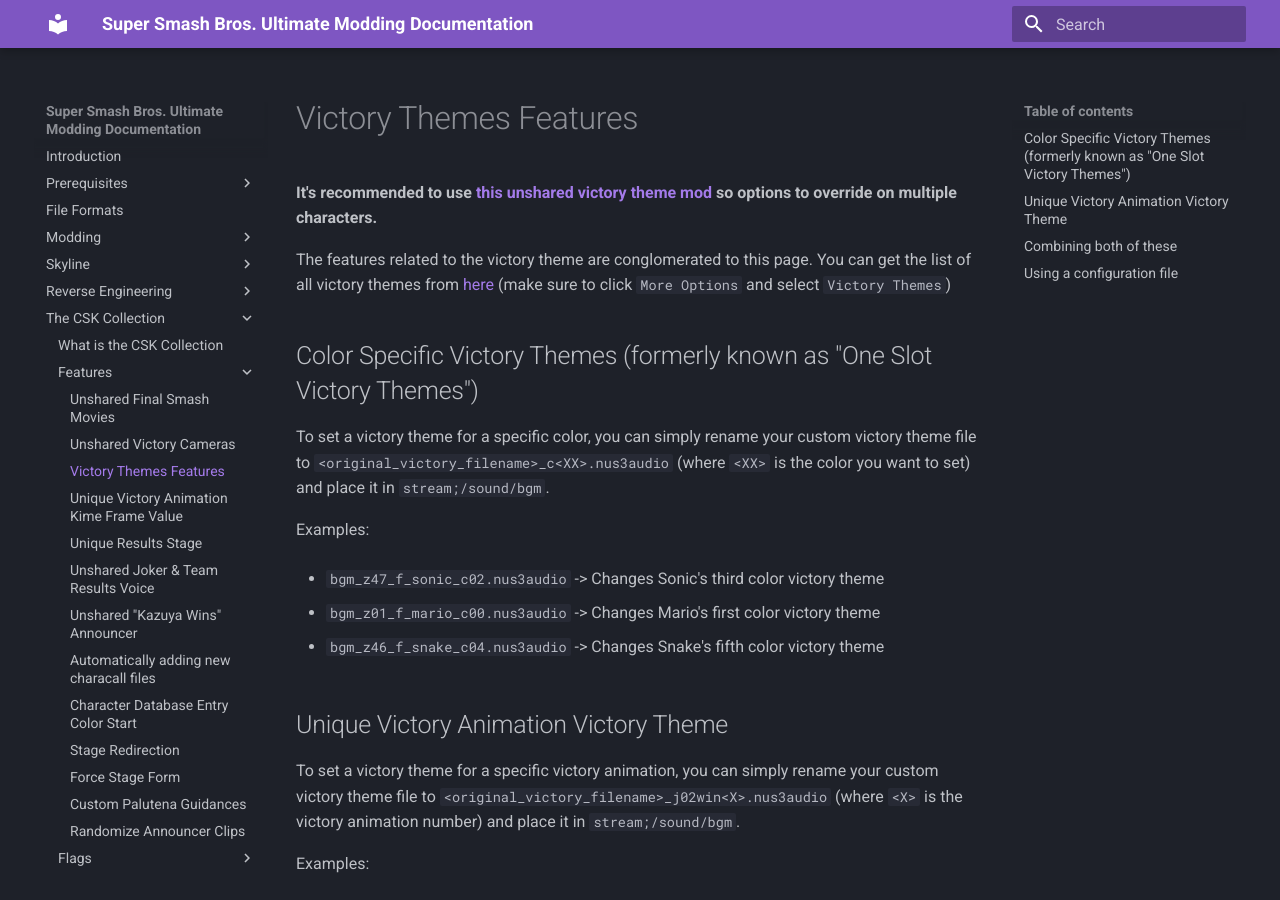
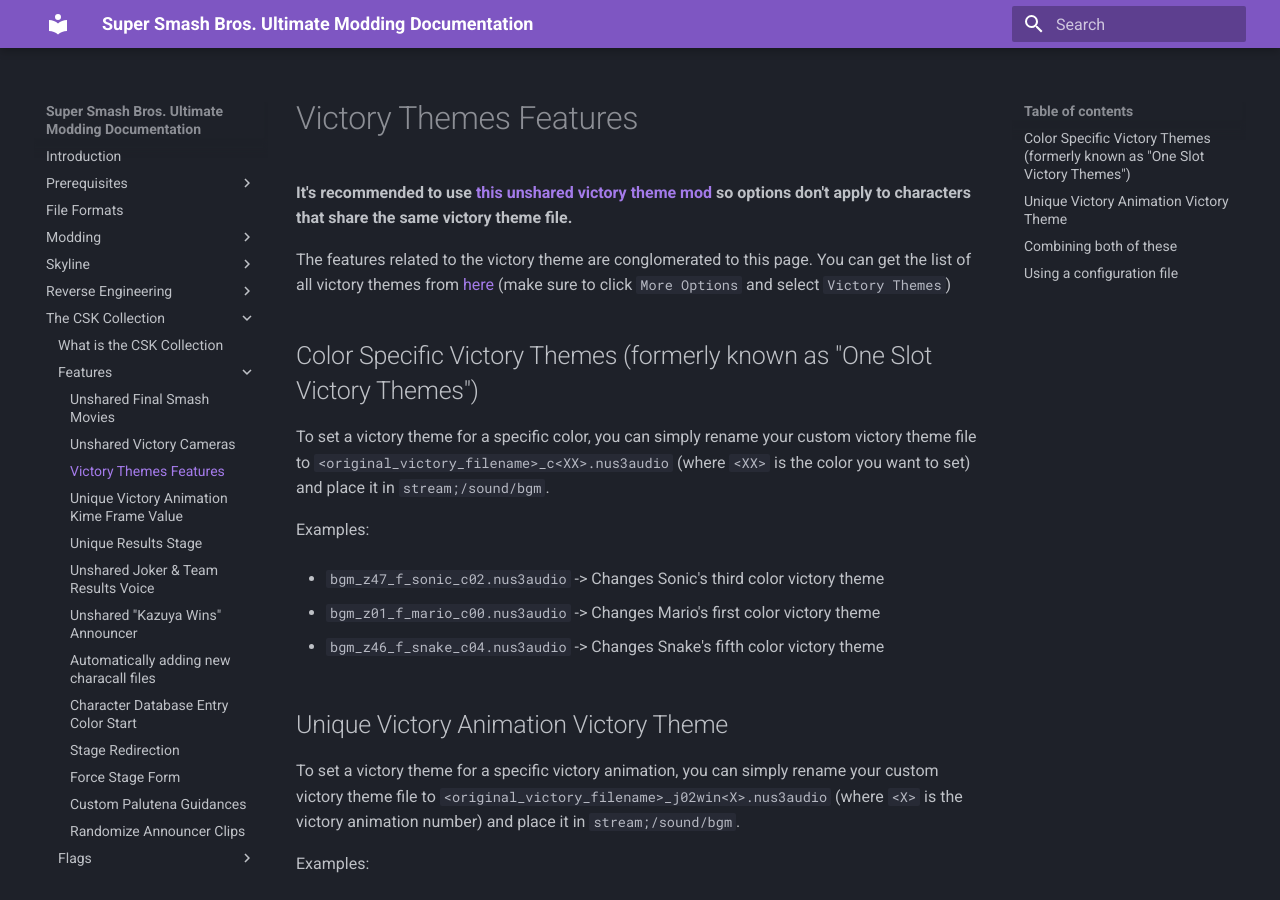
Before and after one commit to Coolsonickirby/Smash-Ultimate-Documentation, an MkDocs documentation site: the page built from docs/The CSK Collection/Victory Themes.md, in a window 1280 px wide and 900 px high. Built offline with MkDocs 1.6.1 and Material for MkDocs 9.7.7, drawn with Linux system fonts in a browser that asks for light colours.

Commit message:
Fix recommendation for Victory Theme

```diff
--- a/docs/The CSK Collection/Victory Themes.md
+++ b/docs/The CSK Collection/Victory Themes.md
@@ -1,6 +1,6 @@
 # Victory Themes Features
 
-**It's recommended to use [this unshared victory theme mod](https://gamebanana.com/mods/629194) so options to override on multiple characters.**
+**It's recommended to use [this unshared victory theme mod](https://gamebanana.com/mods/629194) so options don't apply to characters that share the same victory theme file.**
 
 The features related to the victory theme are conglomerated to this page. You can get the list of all victory themes from [here](https://smashultimatetools.com/index.php?page=audio) (make sure to click `More Options` and select `Victory Themes`)
 
```
